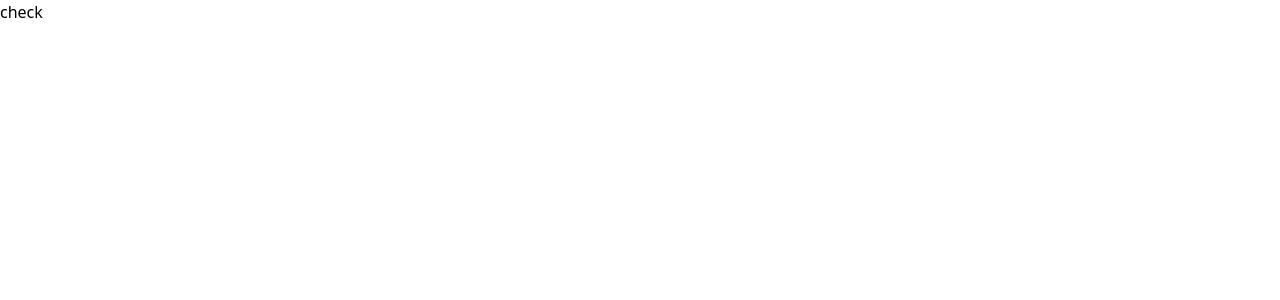
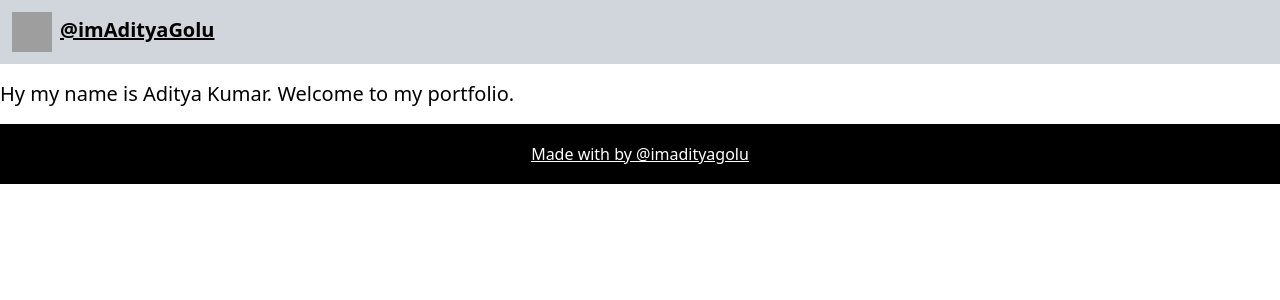
Before and after one commit to imadityagolu/my-portfolio, a React (Vite) app: page / in a window 1280 px wide. Shown: the top 300 px of the page. Built offline with nearby package versions, Linux system fonts and the light colour scheme; grey boxes are pictures that could not be loaded.

Commit message:
updated on 16-4-2025 at 19-32

```diff
--- a/index.html
+++ b/index.html
@@ -2,7 +2,7 @@
 <html lang="en">
   <head>
     <meta charset="UTF-8" />
-    <link rel="icon" type="image/svg+xml" href="/vite.svg" />
+    <link rel="icon" type="image" href="src/logo.ico" />
     <meta name="viewport" content="width=device-width, initial-scale=1.0" />
     <title>@imAdityaGolu</title>
   </head>
--- a/src/App.jsx
+++ b/src/App.jsx
@@ -1,16 +1,17 @@
-import { useState } from 'react'
-import reactLogo from './assets/react.svg'
-import viteLogo from '/vite.svg'
 import './App.css'
+import Footer from './Footer';
+import Header from './Header';
+import Home from './Home';
 
 function App() {
-  const [count, setCount] = useState(0)
 
   return (
     <>
-      check
+      <Header/>
+      <Home/>
+      <Footer/>
     </>
   )
 }
 
-export default App
+export default App;
--- /dev/null
+++ b/src/Footer.jsx
@@ -0,0 +1,9 @@
+function Footer(){
+    return (
+        <>
+        <div className="w-full h-15 bg-black place-content-center text-center text-white underline">Made with  by @imadityagolu</div>
+        </>
+    );
+}
+
+export default Footer;
--- /dev/null
+++ b/src/Header.jsx
@@ -0,0 +1,18 @@
+import icon from './logo.ico';
+
+function Header(){
+    return (
+        <>
+        <div className="w-full h-16 bg-gray-300  flex relative p-3 gap-2">
+
+        <img src={icon}
+        className="w-10 h-10" />
+
+         <p className="text-xl font-bold flex relative top-1 underline">@imAdityaGolu</p>
+
+        </div>
+        </>
+    );
+}
+
+export default Header;
--- /dev/null
+++ b/src/Home.jsx
@@ -0,0 +1,9 @@
+function Home(){
+    return (
+        <>
+        <div className="w-full h-15 place-content-center text-xl">Hy my name is Aditya Kumar. Welcome to my portfolio.</div>
+        </>
+    );
+}
+
+export default Home;
```
Also changed, not shown: 1 other file (tests, documents, lock files or other folders).
